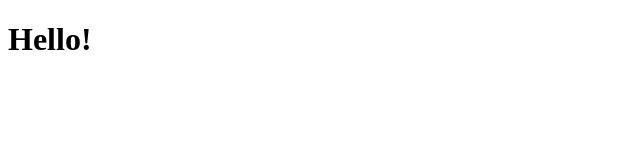
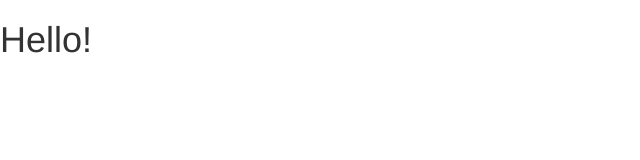
Before and after one commit to rony76/react-tutorial, a React app: page src/index.html in a window 1280 px wide. Shown: the full height of the page, 0-640 px from the left. Built offline with nearby package versions, Linux system fonts and the light colour scheme; files whose address does not match are found by name.

Commit message:
Linked bootstrap (3) CSS

```diff
--- a/src/index.html
+++ b/src/index.html
@@ -1,6 +1,7 @@
 <!doctype html>
 
 <html lang="en">
+
 <head>
   <meta charset="utf-8">
 
@@ -8,12 +9,19 @@
   <meta name="description" content="The HTML5 Herald">
   <meta name="author" content="SitePoint">
 
-  <link rel="stylesheet" href="css/styles.css?v=1.0">
+  <!-- Latest compiled and minified CSS -->
+  <link rel="stylesheet" href="https://maxcdn.bootstrapcdn.com/bootstrap/3.3.7/css/bootstrap.min.css" integrity="sha384-BVYiiSIFeK1dGmJRAkycuHAHRg32OmUcww7on3RYdg4Va+PmSTsz/K68vbdEjh4u"
+    crossorigin="anonymous">
+
+  <!-- Optional theme -->
+  <link rel="stylesheet" href="https://maxcdn.bootstrapcdn.com/bootstrap/3.3.7/css/bootstrap-theme.min.css" integrity="sha384-rHyoN1iRsVXV4nD0JutlnGaslCJuC7uwjduW9SVrLvRYooPp2bWYgmgJQIXwl/Sp"
+    crossorigin="anonymous">
 
 </head>
 
 <body>
-    <div id="app"></div>
-    <script src="/app/bundle.js"></script>
+  <div id="app"></div>
+  <script src="/app/bundle.js"></script>
 </body>
+
 </html>
```
